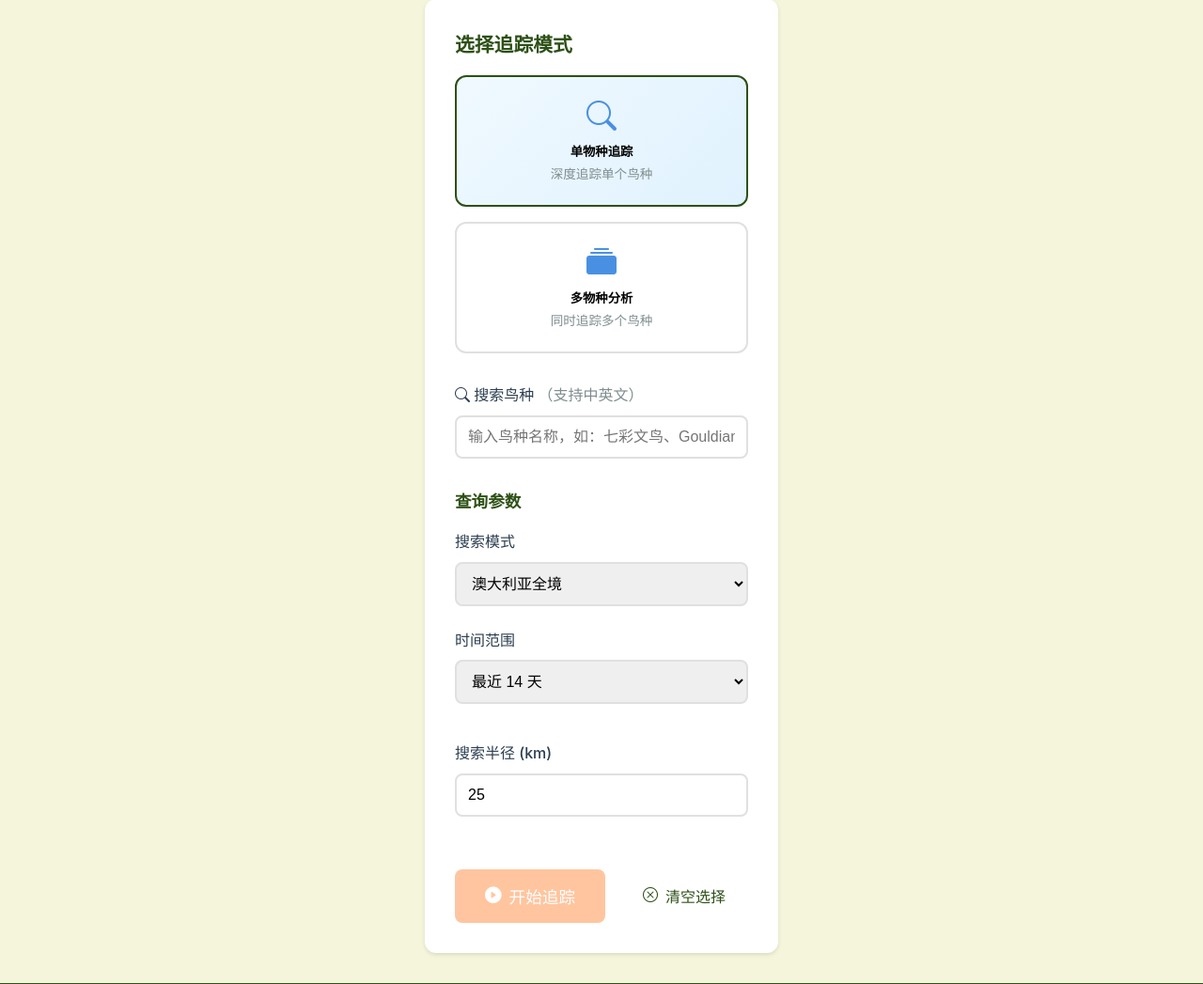
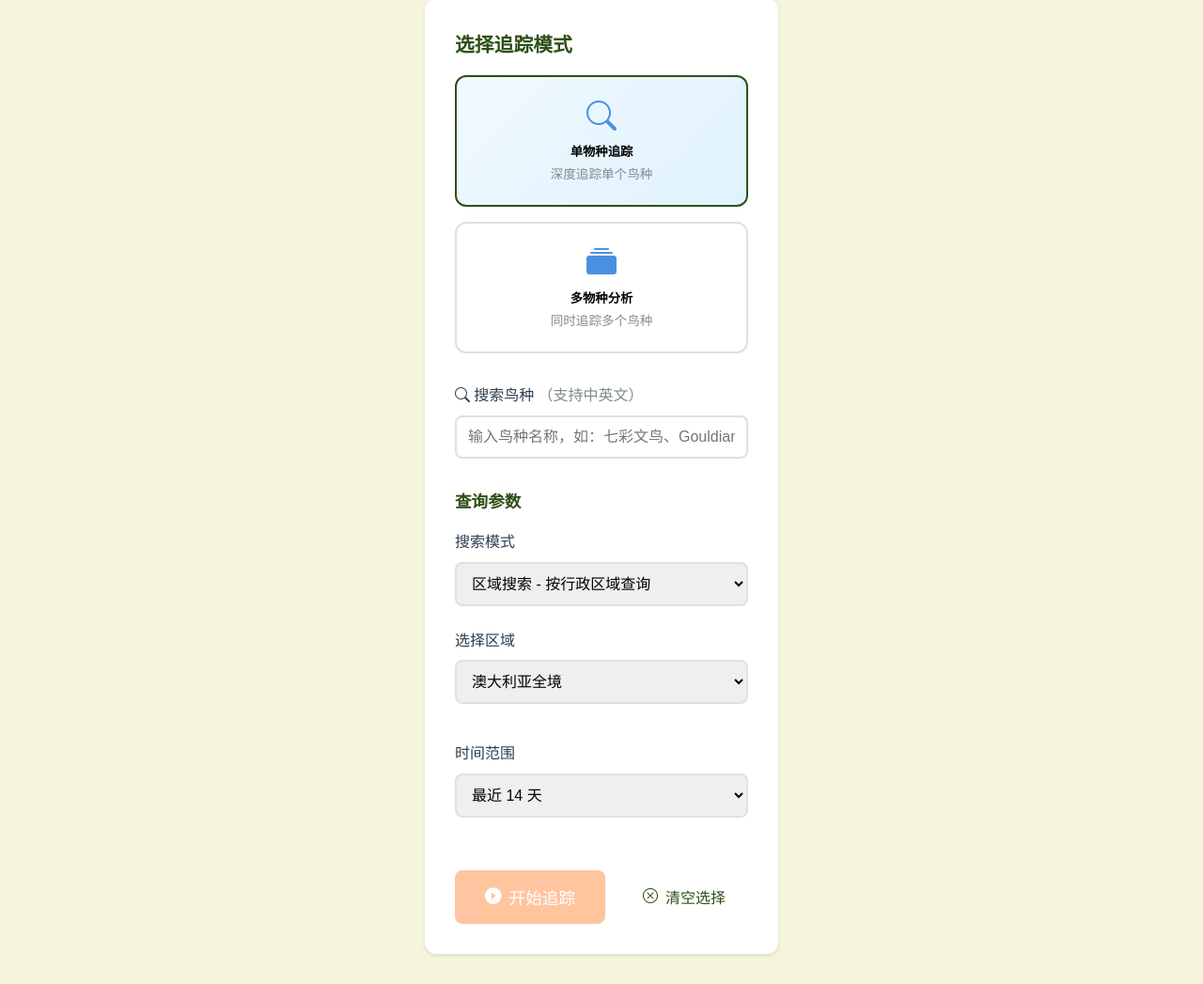
Before and after one commit to jamesphotography/tuibird-tracker, a Flask app: template src/templates/tracker.html in a window 1280 px wide. Shown: the part 207-1254 px from the top of the page at 94% size. Run offline with Flask 3, Linux system fonts and the light colour scheme; the template is opened without the code that fills it, so the values that code supplies are empty.

Commit message:
Feature: Add GPS search mode to species tracking
Major improvements:
- Add GPS/location-based search mode alongside region search
- Support both GPS coordinates and place name input in tracker
- Use get_recent_observations_by_location API for GPS mode
- Use get_recent_observations_by_species API for region mode
- Remove misleading "radius" parameter from region-only mode
- Add automatic geocoding for place names in tracker

Technical changes:
- Separate search modes: "region" (admin boundaries) vs "gps" (coordinates + radius)
- Region mode: search by country/state codes (no radius needed)
- GPS mode: search by lat/lng with customizable radius (1-50km)
- Frontend: toggle between region and GPS parameter sets
- Backend: intelligent parameter handling based on search_mode
- Report: display appropriate search info based on mode

This fixes the logical issue where "radius" setting was shown
but not actually used in region-based searches.

🤖 Generated with [Claude Code](https://claude.com/claude-code)

Co-Authored-By: Claude <noreply@anthropic.com>

```diff
--- a/src/templates/tracker.html
+++ b/src/templates/tracker.html
@@ -51,18 +51,21 @@
         <div class="query-params">
             <h3>查询参数</h3>
 
-            <div class="form-row">
             <div class="form-group">
                 <label class="form-label">搜索模式</label>
-                    <select id="searchMode" class="form-control">
-                        <option value="national">澳大利亚全境</option>
-                        <option value="state">特定州/地区</option>
+                <select id="searchMode" class="form-control" onchange="toggleSearchMode()">
+                    <option value="region">区域搜索 - 按行政区域查询</option>
+                    <option value="gps">GPS搜索 - 按坐标和半径查询</option>
                 </select>
             </div>
 
-                <div class="form-group" id="stateGroup" style="display: none;">
-                    <label class="form-label">选择州/地区</label>
+            <!-- 区域搜索参数 -->
+            <div id="regionModeParams">
+                <div class="form-row">
+                    <div class="form-group">
+                        <label class="form-label">选择区域</label>
                         <select id="regionCode" class="form-control">
+                            <option value="AU">澳大利亚全境</option>
                             <option value="AU-NT">北领地 (NT)</option>
                             <option value="AU-NSW">新南威尔士 (NSW)</option>
                             <option value="AU-QLD">昆士兰 (QLD)</option>
@@ -73,9 +76,7 @@
                             <option value="AU-TAS">塔斯马尼亚 (TAS)</option>
                         </select>
                     </div>
-            </div>
 
-            <div class="form-row">
                     <div class="form-group">
                         <label class="form-label">时间范围</label>
                         <select id="daysBack" class="form-control">
@@ -84,15 +85,48 @@
                             <option value="30">最近 30 天</option>
                         </select>
                     </div>
+                </div>
+            </div>
+
+            <!-- GPS搜索参数 -->
+            <div id="gpsModeParams" style="display: none;">
+                <div class="form-group">
+                    <label class="form-label">GPS 坐标或地点名称</label>
+                    <input type="text"
+                           id="gpsLocation"
+                           class="form-control"
+                           placeholder="例如: Darwin 或 -12.4634, 130.8456">
+                    <small class="text-muted">
+                        <i class="bi bi-lightbulb"></i>
+                        可输入地点名称或GPS坐标
+                    </small>
+                </div>
+
+                <div class="form-row">
+                    <div class="form-group">
+                        <label class="form-label">
+                            <i class="bi bi-circle"></i> 搜索半径 (km)
+                        </label>
+                        <input type="range"
+                               id="radius"
+                               class="form-range"
+                               min="1"
+                               max="50"
+                               value="25"
+                               oninput="updateRadiusDisplay(this.value)">
+                        <div class="range-display">
+                            <span id="radiusDisplay">25</span> km
+                        </div>
+                    </div>
 
                     <div class="form-group">
-                    <label class="form-label">搜索半径 (km)</label>
-                    <input type="number"
-                           id="radius"
-                           class="form-control"
-                           value="25"
-                           min="1"
-                           max="50">
+                        <label class="form-label">时间范围</label>
+                        <select id="daysBackGPS" class="form-control">
+                            <option value="7">最近 7 天</option>
+                            <option value="14" selected>最近 14 天</option>
+                            <option value="30">最近 30 天</option>
+                        </select>
+                    </div>
                 </div>
             </div>
         </div>
@@ -357,6 +391,17 @@
     border-radius: 8px;
     margin-top: 1rem;
 }
+
+.range-display {
+    text-align: center;
+    margin-top: 0.5rem;
+    font-weight: 600;
+    color: var(--primary-color);
+}
+
+.form-range {
+    width: 100%;
+}
 </style>
 {% endblock %}
 
@@ -377,6 +422,26 @@ function selectMode(mode) {
         selectedSpeciesList = [];
         updateSelectedDisplay();
     }
+}
+
+// 切换搜索模式
+function toggleSearchMode() {
+    const searchMode = document.getElementById('searchMode').value;
+    const regionParams = document.getElementById('regionModeParams');
+    const gpsParams = document.getElementById('gpsModeParams');
+
+    if (searchMode === 'region') {
+        regionParams.style.display = 'block';
+        gpsParams.style.display = 'none';
+    } else {
+        regionParams.style.display = 'none';
+        gpsParams.style.display = 'block';
+    }
+}
+
+// 更新半径显示
+function updateRadiusDisplay(value) {
+    document.getElementById('radiusDisplay').textContent = value;
 }
 
 // 防抖搜索
@@ -479,13 +544,31 @@ async function startTracking() {
         return;
     }
 
+    const searchMode = document.getElementById('searchMode').value;
     const params = {
         species_codes: selectedSpeciesList.map(s => s.code),
-        species_names: selectedSpeciesList,  // 传递完整的物种信息
-        search_mode: document.getElementById('searchMode').value,
-        region_code: document.getElementById('regionCode').value,
-        days_back: parseInt(document.getElementById('daysBack').value)
+        species_names: selectedSpeciesList
     };
+
+    // 根据搜索模式准备参数
+    if (searchMode === 'region') {
+        // 区域模式
+        params.search_mode = 'region';
+        params.region_code = document.getElementById('regionCode').value;
+        params.days_back = parseInt(document.getElementById('daysBack').value);
+    } else {
+        // GPS模式
+        const gpsLocation = document.getElementById('gpsLocation').value.trim();
+        if (!gpsLocation) {
+            showNotification('请输入GPS坐标或地点名称', 'warning');
+            return;
+        }
+
+        params.search_mode = 'gps';
+        params.gps_location = gpsLocation;
+        params.radius = parseInt(document.getElementById('radius').value);
+        params.days_back = parseInt(document.getElementById('daysBackGPS').value);
+    }
 
     // 禁用按钮，防止重复提交
     const trackBtn = document.getElementById('trackBtn');
@@ -564,11 +647,6 @@ async function startTracking() {
     }
 }
 
-// 搜索模式切换
-document.getElementById('searchMode').addEventListener('change', function() {
-    const stateGroup = document.getElementById('stateGroup');
-    stateGroup.style.display = this.value === 'state' ? 'block' : 'none';
-});
 
 // 查看报告（跳转到结果页面）
 function viewReport(reportPath) {
--- a/src/web_app.py
+++ b/src/web_app.py
@@ -209,8 +209,7 @@ def api_track():
         data = request.json
         species_codes = data.get('species_codes', [])
         species_names = data.get('species_names', [])  # 前端传递的物种名称
-        search_mode = data.get('search_mode', 'national')
-        region_code = data.get('region_code', 'AU')
+        search_mode = data.get('search_mode', 'region')
         days_back = data.get('days_back', 14)
 
         if not species_codes:
@@ -225,24 +224,63 @@ def api_track():
 
         # 获取观测数据
         all_observations = []
-        for species_code in species_codes:
-            if search_mode == 'national':
-                # 全国查询
-                obs = client.get_recent_observations_by_species(
-                    region_code='AU',
-                    species_code=species_code,
-                    days_back=days_back
+
+        if search_mode == 'gps':
+            # GPS模式：使用坐标和半径
+            gps_location = data.get('gps_location', '').strip()
+            radius = data.get('radius', 25)
+
+            if not gps_location:
+                return jsonify({'error': 'GPS模式需要提供坐标或地点名称'}), 400
+
+            # 尝试解析为坐标
+            try:
+                # 支持多种格式：-12.4634, 130.8456 或 -12.4634 130.8456
+                coords = gps_location.replace(',', ' ').split()
+                if len(coords) == 2:
+                    lat = float(coords[0])
+                    lng = float(coords[1])
+                else:
+                    # 如果不是坐标，尝试地理编码
+                    from geopy.geocoders import Nominatim
+                    geolocator = Nominatim(user_agent="tuibird_tracker")
+                    location = geolocator.geocode(gps_location, country_codes='au', timeout=10)
+
+                    if not location:
+                        location = geolocator.geocode(gps_location, timeout=10)
+
+                    if not location:
+                        return jsonify({'error': '无法识别该地点，请输入有效的GPS坐标或地点名称'}), 400
+
+                    lat = location.latitude
+                    lng = location.longitude
+            except ValueError:
+                return jsonify({'error': 'GPS坐标格式错误，请使用格式：纬度, 经度'}), 400
+
+            # 使用GPS坐标查询每个物种
+            for species_code in species_codes:
+                obs = client.get_recent_observations_by_location(
+                    lat=lat,
+                    lng=lng,
+                    radius=radius,
+                    days_back=days_back,
+                    species_code=species_code
                 )
-            else:
-                # 州/地区查询
+                if obs:
+                    all_observations.extend(obs)
+
+        else:
+            # 区域模式：使用行政区划代码
+            region_code = data.get('region_code', 'AU')
+
+            for species_code in species_codes:
                 obs = client.get_recent_observations_by_species(
                     region_code=region_code,
                     species_code=species_code,
                     days_back=days_back
                 )
-
-            if obs:
-                all_observations.extend(obs)
+                if obs:
+                    all_observations.extend(obs)
 
         if not all_observations:
             return jsonify({
@@ -276,7 +314,16 @@ def api_track():
         with open(filepath, 'w', encoding='utf-8') as f:
             f.write(f"# 🎯 eBird 物种追踪报告 (Web版)\n\n")
             f.write(f"**生成时间:** {datetime.datetime.now().strftime('%Y年%m月%d日 %H:%M:%S')}\n")
-            f.write(f"**查询模式:** {'澳大利亚全境' if search_mode == 'national' else region_code}\n")
+
+            # 根据搜索模式显示不同信息
+            if search_mode == 'gps':
+                f.write(f"**查询模式:** GPS搜索\n")
+                f.write(f"**搜索中心:** GPS ({lat:.4f}, {lng:.4f})\n")
+                f.write(f"**搜索半径:** {radius} km\n")
+            else:
+                f.write(f"**查询模式:** 区域搜索\n")
+                f.write(f"**查询区域:** {region_code}\n")
+
             f.write(f"**时间范围:** 最近 {days_back} 天\n")
             f.write(f"**物种数量:** {len(species_codes)}\n\n")
 
```
Lines whose indentation alone changed are shown as unchanged.
